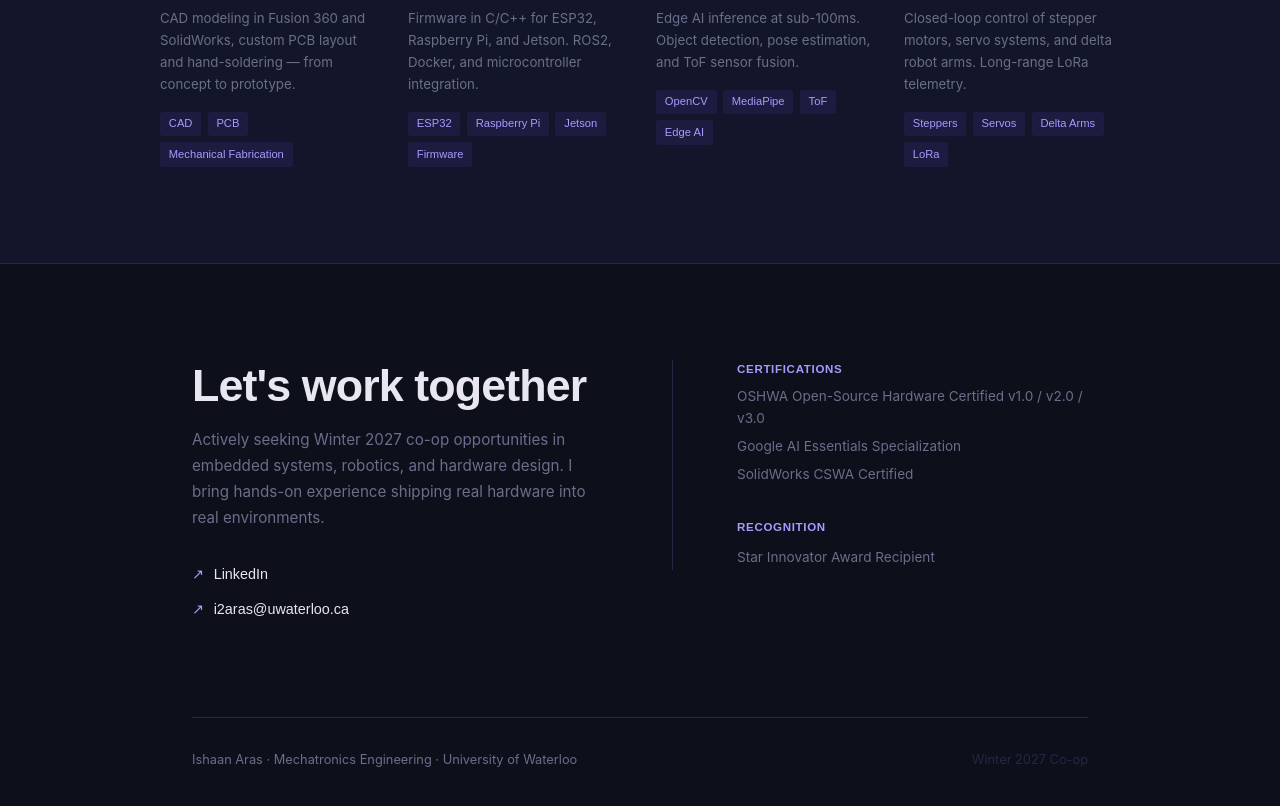
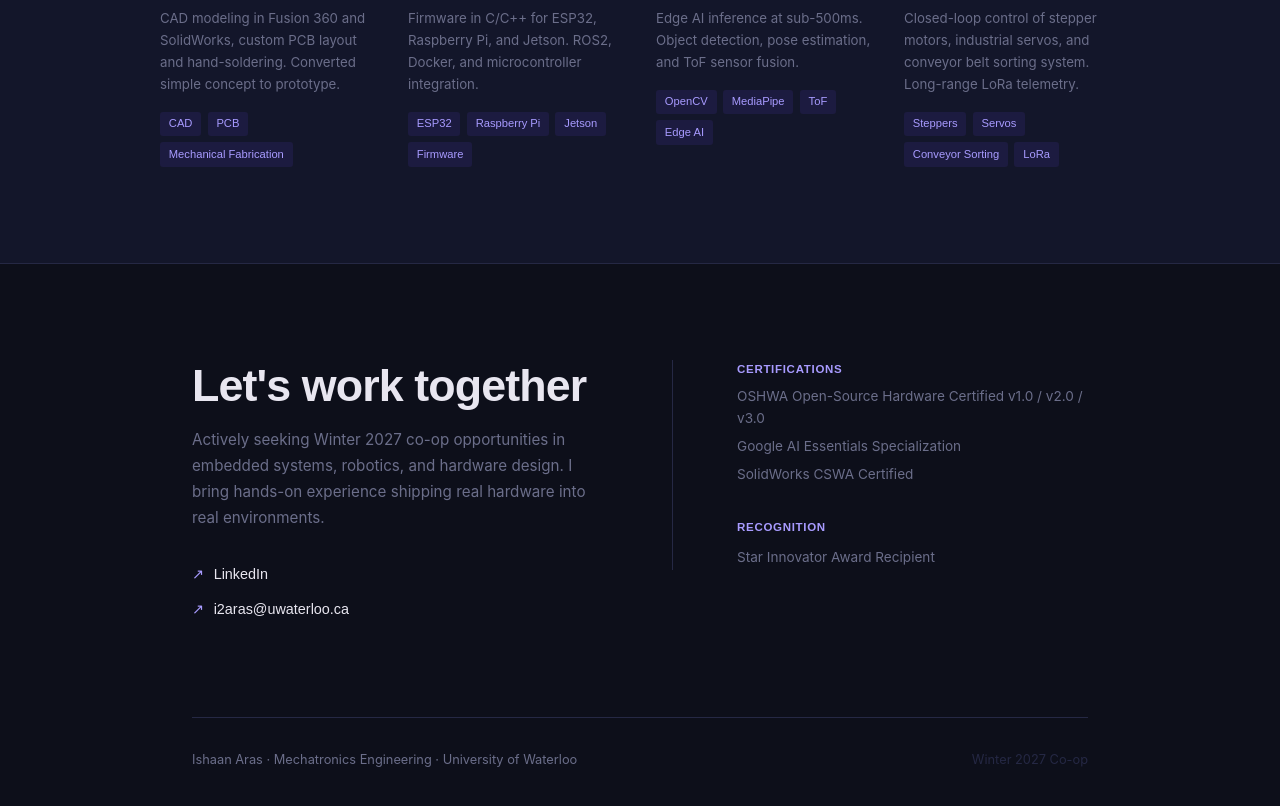
Before and after one commit to RealPlayz16/Ishaan-Aras-Portfolio, a Next.js app: page / in a window 1280 px wide. Shown: the part 2550-3356 px from the top of the page. Built offline with nearby package versions, Linux system fonts and the light colour scheme.

Commit message:
Update Capabilities.tsx

```diff
--- a/app/components/Capabilities.tsx
+++ b/app/components/Capabilities.tsx
@@ -1,10 +1,10 @@
 "use client";
 
 const caps = [
-  { num: "01", title: "Design", desc: "CAD modeling in Fusion 360 and SolidWorks, custom PCB layout and hand-soldering — from concept to prototype.", items: ["CAD", "PCB", "Mechanical Fabrication"] },
+  { num: "01", title: "Design", desc: "CAD modeling in Fusion 360 and SolidWorks, custom PCB layout and hand-soldering. Converted simple concept to prototype.", items: ["CAD", "PCB", "Mechanical Fabrication"] },
   { num: "02", title: "Embed", desc: "Firmware in C/C++ for ESP32, Raspberry Pi, and Jetson. ROS2, Docker, and microcontroller integration.", items: ["ESP32", "Raspberry Pi", "Jetson", "Firmware"] },
-  { num: "03", title: "Perceive", desc: "Edge AI inference at sub-100ms. Object detection, pose estimation, and ToF sensor fusion.", items: ["OpenCV", "MediaPipe", "ToF", "Edge AI"] },
-  { num: "04", title: "Actuate", desc: "Closed-loop control of stepper motors, servo systems, and delta robot arms. Long-range LoRa telemetry.", items: ["Steppers", "Servos", "Delta Arms", "LoRa"] },
+  { num: "03", title: "Perceive", desc: "Edge AI inference at sub-500ms. Object detection, pose estimation, and ToF sensor fusion.", items: ["OpenCV", "MediaPipe", "ToF", "Edge AI"] },
+  { num: "04", title: "Actuate", desc: "Closed-loop control of stepper motors, industrial servos, and conveyor belt sorting system. Long-range LoRa telemetry.", items: ["Steppers", "Servos", "Conveyor Sorting", "LoRa"] },
 ];
 
 export default function Capabilities() {
```
